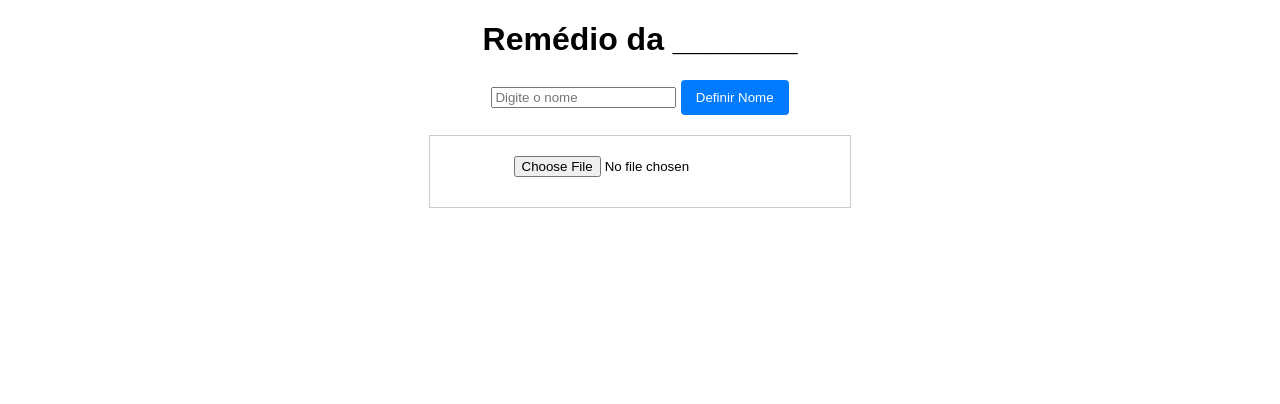
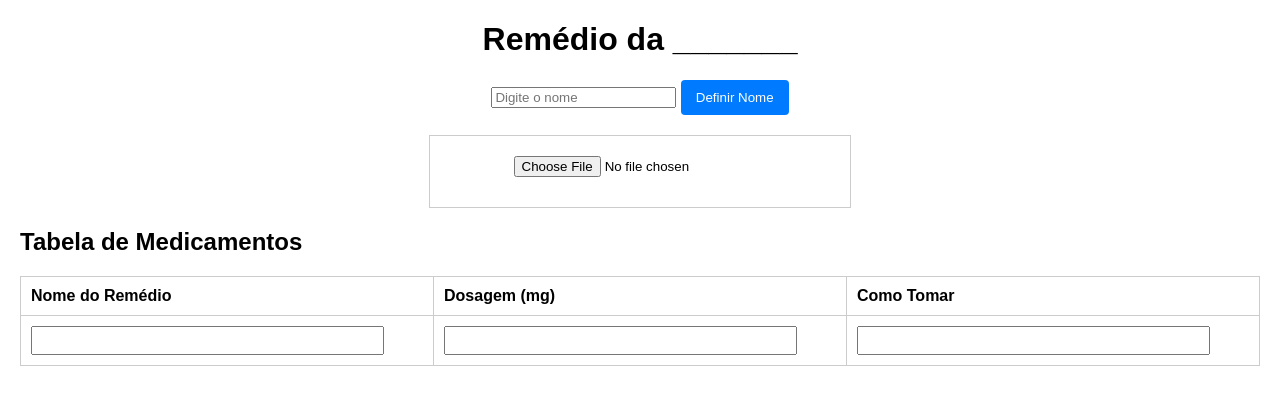
Before and after one commit to Andrekpk/Rem-dios-do-Dia, a plain HTML site: page index.html in a window 1280 px wide. Drawn offline with Linux system fonts and the light colour scheme.

Commit message:
Atualizar o index.html

```diff
--- a/index.html
+++ b/index.html
@@ -33,6 +33,23 @@
             margin-bottom: 10px;
             display: block;
         }
+        table {
+            width: 100%;
+            border-collapse: collapse;
+            margin-top: 20px;
+        }
+        table, th, td {
+            border: 1px solid #ccc;
+        }
+        th, td {
+            padding: 10px;
+            text-align: left;
+        }
+        input.table-input {
+            width: 90%;
+            padding: 5px;
+            box-sizing: border-box;
+        }
         button {
             padding: 10px 15px;
             background-color: #007bff;
@@ -55,13 +72,30 @@
     </div>
 
     <div id="uploadSection">
-        <!-- Campo inicial de upload de imagens -->
         <div class="image-container">
             <span class="date-label" id="dateLabel-0"></span>
             <input type="file" id="file-0" accept="image/*" onchange="handleFileSelect(this, 0)">
             <img id="preview-0" />
         </div>
     </div>
+
+    <h2>Tabela de Medicamentos</h2>
+    <table id="medicationTable">
+        <thead>
+            <tr>
+                <th>Nome do Remédio</th>
+                <th>Dosagem (mg)</th>
+                <th>Como Tomar</th>
+            </tr>
+        </thead>
+        <tbody>
+            <tr>
+                <td><input type="text" class="table-input" onfocus="addNewRow(this)" /></td>
+                <td><input type="text" class="table-input" onfocus="addNewRow(this)" /></td>
+                <td><input type="text" class="table-input" onfocus="addNewRow(this)" /></td>
+            </tr>
+        </tbody>
+    </table>
 
     <script>
         let imageCount = 1; // Contador para campos de upload de imagem
@@ -126,25 +160,4 @@
             dateLabel.id = `dateLabel-${imageCount}`;
 
             const fileInput = document.createElement("input");
-            fileInput.type = "file";
-            fileInput.id = `file-${imageCount}`;
-            fileInput.accept = "image/*";
-            fileInput.setAttribute("onchange", `handleFileSelect(this, ${imageCount})`);
-
-            const preview = document.createElement("img");
-            preview.id = `preview-${imageCount}`;
-
-            // Adiciona os elementos ao container
-            container.appendChild(dateLabel);
-            container.appendChild(fileInput);
-            container.appendChild(preview);
-
-            // Adiciona o container ao uploadSection
-            uploadSection.appendChild(container);
-
-            // Incrementa o contador de imagens
-            imageCount++;
-        }
-    </script>
-</body>
-</html>
+            file
```
